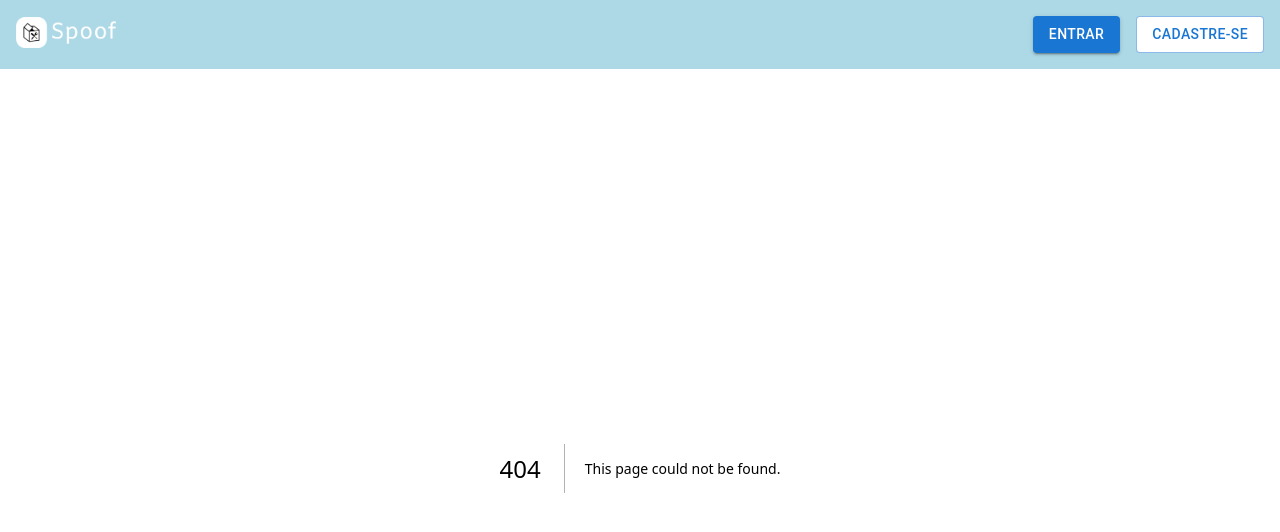
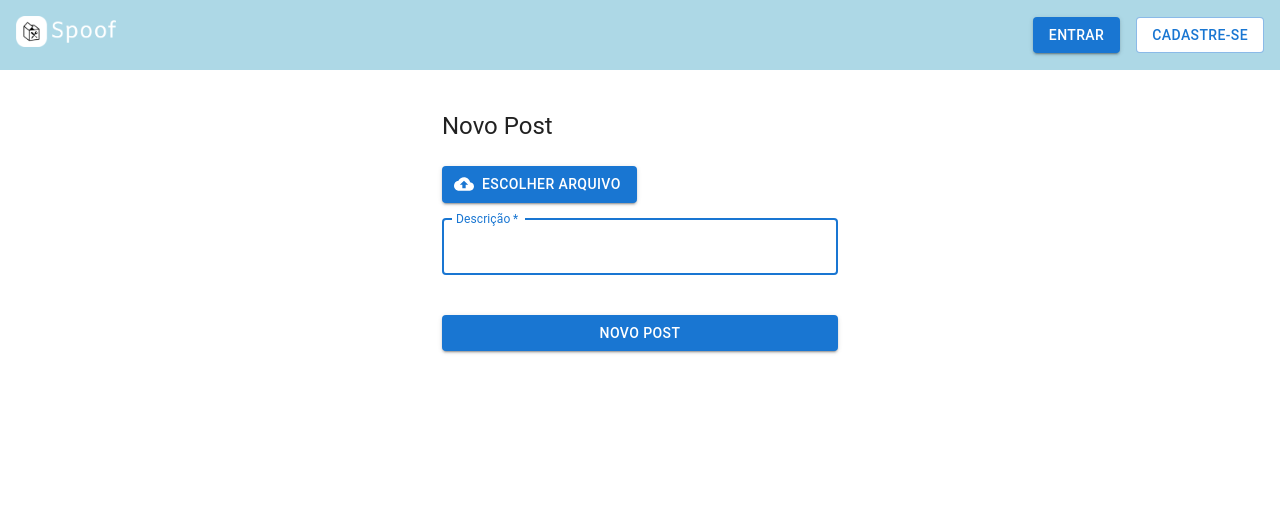
Before and after one commit to FranCosMonX/Spoof, a Next.js app in the folder frontend/spoof/: page /posts/New in a window 1280 px wide. Before the commit this address had no page. Shown: the top 532 px of the page. Built offline with nearby package versions, Linux system fonts and the light colour scheme.

Commit message:
Inicio de tela de novo post

```diff
--- a/frontend/spoof/Components/UserMenu.tsx
+++ b/frontend/spoof/Components/UserMenu.tsx
@@ -1,5 +1,6 @@
 import { Logout, Settings } from '@mui/icons-material';
 import { Avatar, Box, Button, Grid, IconButton, ListItemIcon, Menu, MenuItem, Link, Tooltip } from '@mui/material';
+import { Add } from '@mui/icons-material';
 import { useRouter } from "next/router";
 import * as React from 'react';
 import { useSnackbar } from 'notistack';
@@ -51,6 +52,11 @@ export default function UserMenu() {
         <Grid item>
           <Box sx={{ display: 'flex', alignItems: 'center', textAlign: 'center' }}>
             {logged ? (
+              <Box sx={{ display: 'flex', alignItems: 'center', textAlign: 'center' }}>
+                <Button variant="contained" startIcon={ <Add /> }>
+                  Novo Post
+                </Button>
+
                 <Tooltip title="Account settings">
                   <IconButton
                     onClick={handleClick}
@@ -63,6 +69,7 @@ export default function UserMenu() {
                     <Avatar sx={{ width: 32, height: 32 }} />
                   </IconButton>
                 </Tooltip>
+              </Box>
             ) : (
               <Box sx={{ display: 'flex', alignItems: 'center', textAlign: 'center' }}>
                 <Button variant="contained" href="/authentication/Login" sx={{ marginRight: 2 }}>
--- /dev/null
+++ b/frontend/spoof/pages/posts/New.tsx
@@ -0,0 +1,87 @@
+import { useState } from "react";
+import { Box, Button, Container, createTheme, CssBaseline, Grid, styled, TextField, ThemeProvider, Typography } from "@mui/material";
+import { CloudUpload } from '@mui/icons-material';
+
+const VisuallyHiddenInput = styled('input')({
+    clip: 'rect(0 0 0 0)',
+    clipPath: 'inset(50%)',
+    height: 1,
+    overflow: 'hidden',
+    position: 'absolute',
+    bottom: 0,
+    left: 0,
+    whiteSpace: 'nowrap',
+    width: 1,
+  });
+
+export default function New(){
+    const [formData, setFormData] = useState({
+        descricao: ''
+      });
+
+    const defaultTheme = createTheme();
+
+    const handleChange = (e: React.ChangeEvent<HTMLInputElement>) => {
+        const { name, value } = e.target;
+        setFormData((prevFormData) => ({
+          ...prevFormData,
+          [name]: value,
+        }));
+      };
+
+    return(
+        <ThemeProvider theme={defaultTheme}>
+            <Container component="main" maxWidth="xs">
+            <CssBaseline />
+
+            <Typography component="h1" variant="h5" sx={{ marginTop: 5 }}>
+                Novo Post
+            </Typography>
+
+            <Box component="form" noValidate onSubmit={() => {}} sx={{ my: 3 }}>
+            <Grid container spacing={2}>
+              <Grid item xs={12}>
+                <Button
+                    component="label"
+                    role={undefined}
+                    variant="contained"
+                    tabIndex={-1}
+                    startIcon={<CloudUpload />}
+                    >
+                    Escolher arquivo
+                    <VisuallyHiddenInput type="file" />
+                </Button>
+
+              </Grid>
+
+              <Grid item xs={12}>
+                <TextField
+                  autoComplete="name"
+                  name="descricao"
+                  required
+                  fullWidth
+                  id="descricao"
+                  label="Descrição"
+                  autoFocus
+                  value={formData.descricao}
+                  onChange={handleChange}
+                />
+              </Grid>
+
+              <Grid item xs={12}>
+                    <Button
+                      type="submit"
+                      fullWidth
+                      variant="contained"
+                      sx={{ mt: 3, mb: 2 }}
+                    >
+                      Novo Post
+                    </Button>
+                </Grid>
+            </Grid>
+            </Box>
+
+            </Container>
+        </ThemeProvider>
+    )
+}
```
Also changed, not shown: frontend/spoof/Components/Feed.tsx (added, +14 -0 lines), frontend/spoof/pages/index.tsx (+15 -1 lines). Lines whose indentation alone changed are shown as unchanged.
